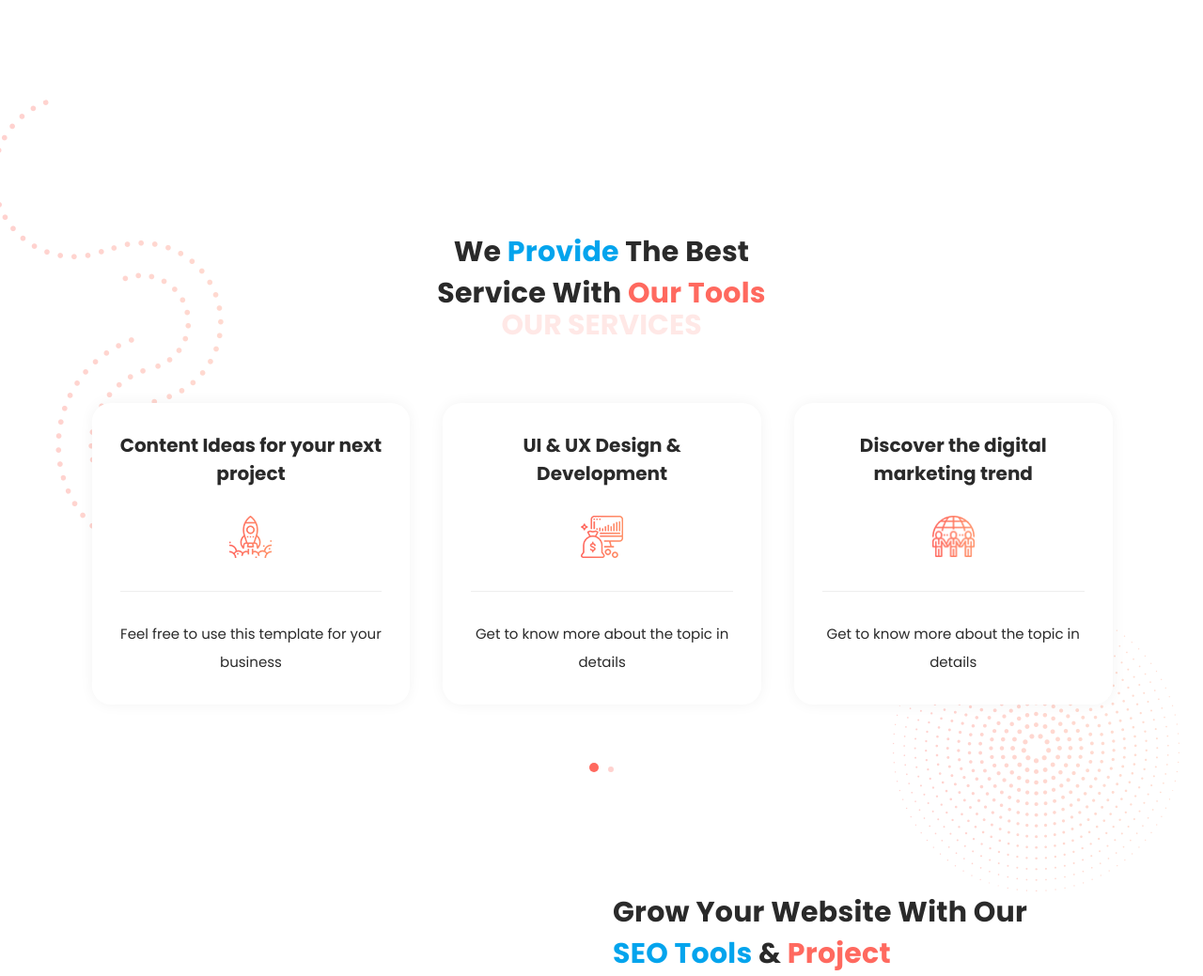
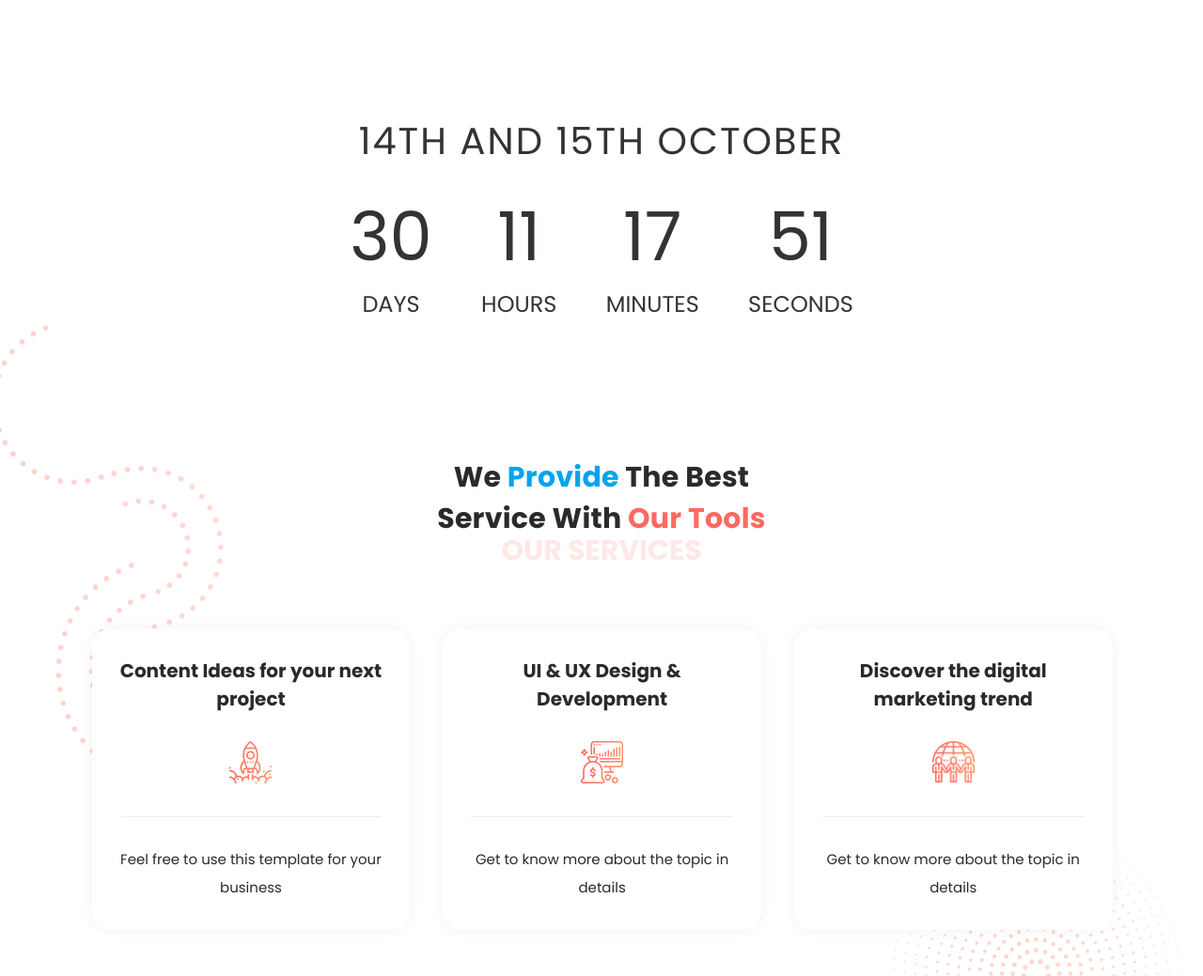
Before and after one commit to khatri2002/convergence2022, a plain HTML site: page index.html in a window 1280 px wide. Shown: the part 660-1699 px from the top of the page at 94% size. Drawn offline with Linux system fonts and the light colour scheme.

Commit message:
countdown added

```diff
--- /dev/null
+++ b/assets/css/style.css
@@ -0,0 +1,93 @@
+
+
+
+
+
+
+
+
+
+
+
+
+
+
+/* general styling */
+:root {
+  --smaller: .75;
+}
+
+.timer_container {
+  box-sizing: border-box;
+  margin: 0;
+  padding: 0;
+}
+
+/* html, body {
+  height: 100%;
+  margin: 0;
+}
+
+body {
+  align-items: center;
+  background-color: #ffd54f;
+  display: flex;
+  font-family: -apple-system,
+    BlinkMacSystemFont,
+    "Segoe UI",
+    Roboto,
+    Oxygen-Sans,
+    Ubuntu,
+    Cantarell,
+    "Helvetica Neue",
+    sans-serif;
+} */
+
+.timer_container {
+  color: #333;
+  margin: 0 auto;
+  text-align: center;
+}
+
+h1 {
+  font-weight: normal;
+  letter-spacing: .125rem;
+  text-transform: uppercase;
+}
+
+li {
+  display: inline-block;
+  font-size: 1.5em;
+  list-style-type: none;
+  padding: 1em;
+  text-transform: uppercase;
+}
+
+li span {
+  display: block;
+  font-size: 4.5rem;
+}
+
+.emoji {
+  display: none;
+  padding: 1rem;
+}
+
+.emoji span {
+  font-size: 4rem;
+  padding: 0 .5rem;
+}
+
+@media all and (max-width: 768px) {
+  h1 {
+    font-size: calc(1.5rem * var(--smaller));
+  }
+
+  li {
+    font-size: calc(1.125rem * var(--smaller));
+  }
+
+  li span {
+    font-size: calc(3.375rem * var(--smaller));
+  }
+}
--- a/index.html
+++ b/index.html
@@ -22,6 +22,7 @@
     <link rel="stylesheet" href="assets/css/templatemo-onix-digital.css">
     <link rel="stylesheet" href="assets/css/animated.css">
     <link rel="stylesheet" href="assets/css/owl.css">
+    <link rel="stylesheet" href="assets/css/style.css">
 <!--
 
 TemplateMo 565 Onix Digital
@@ -32,6 +33,51 @@ https://templatemo.com/tm-565-onix-digital
   </head>
 
 <body>
+  <script>
+    (function () {
+  const second = 1000,
+        minute = second * 60,
+        hour = minute * 60,
+        day = hour * 24;
+
+  //I'm adding this section so I don't have to keep updating this pen every year :-)
+  //remove this if you don't need it
+  let today = new Date(),
+      dd = String(today.getDate()).padStart(2, "0"),
+      mm = String(today.getMonth() + 1).padStart(2, "0"),
+      yyyy = today.getFullYear(),
+      nextYear = yyyy + 1,
+      dayMonth = "10/14/",
+      birthday = dayMonth + yyyy;
+
+  today = mm + "/" + dd + "/" + yyyy;
+  if (today > birthday) {
+    birthday = dayMonth + nextYear;'.//'
+  }
+  //end
+
+  const countDown = new Date(birthday).getTime(),
+      x = setInterval(function() {
+
+        const now = new Date().getTime(),
+              distance = countDown - now;
+
+        document.getElementById("days").innerText = Math.floor(distance / (day)),
+          document.getElementById("hours").innerText = Math.floor((distance % (day)) / (hour)),
+          document.getElementById("minutes").innerText = Math.floor((distance % (hour)) / (minute)),
+          document.getElementById("seconds").innerText = Math.floor((distance % (minute)) / second);
+
+        //do something later when date is reached
+        if (distance < 0) {
+          document.getElementById("headline").innerText = "It's my birthday!";
+          document.getElementById("countdown").style.display = "none";
+          document.getElementById("content").style.display = "block";
+          clearInterval(x);
+        }
+        //seconds
+      }, 0)
+  }());
+  </script>
 
   <!-- ***** Preloader Start ***** -->
   <div id="js-preloader" class="js-preloader">
@@ -127,6 +173,23 @@ https://templatemo.com/tm-565-onix-digital
           </div>
         </div>
       </div>
+    </div>
+  </div>
+
+  <div class="timer_container">
+    <h1 id="headline">14th and 15th October</h1>
+    <div id="countdown">
+      <ul>
+        <li><span id="days"></span>days</li>
+        <li><span id="hours"></span>Hours</li>
+        <li><span id="minutes"></span>Minutes</li>
+        <li><span id="seconds"></span>Seconds</li>
+      </ul>
+    </div>
+    <div id="timer_content" class="emoji">
+      <span>🥳</span>
+      <span>🎉</span>
+      <span>🎂</span>
     </div>
   </div>
 
```
